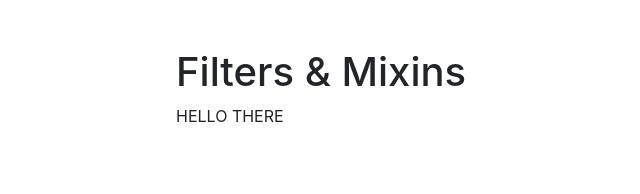
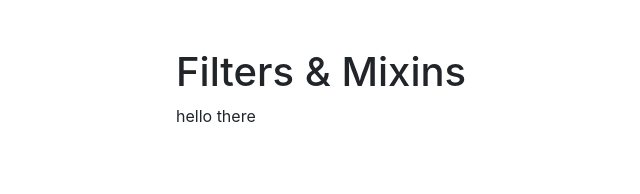
Before and after one commit to shishir75/VueJS---Filters-and-Mixins, a Vue app: page / in a window 1280 px wide. Shown: the top 194 px of the page, without its empty margins (194-834 px from the left). Built offline with nearby package versions, Linux system fonts and the light colour scheme.

Commit message:
Creating a Global Filter and how to use it in chain

```diff
--- a/src/App.vue
+++ b/src/App.vue
@@ -3,7 +3,7 @@
         <div class="row">
             <div class="col-xs-12 col-sm-8 offset-sm-2 col-md-6 offset-md-3">
                 <h1>Filters & Mixins</h1>
-                <p>{{ text | toUppercase }}</p>
+                <p>{{ text | toUppercase | toLowercase }}</p>
             </div>
         </div>
     </div>
--- a/src/main.js
+++ b/src/main.js
@@ -1,8 +1,12 @@
-import Vue from 'vue'
-import App from './App.vue'
+import Vue from 'vue';
+import App from './App.vue';
 
-Vue.config.productionTip = false
+Vue.config.productionTip = false;
+
+Vue.filter('toLowercase', function (value) {
+    return value.toLowerCase();
+});
 
 new Vue({
-  render: h => h(App),
-}).$mount('#app')
+    render: h => h(App),
+}).$mount('#app');
```
